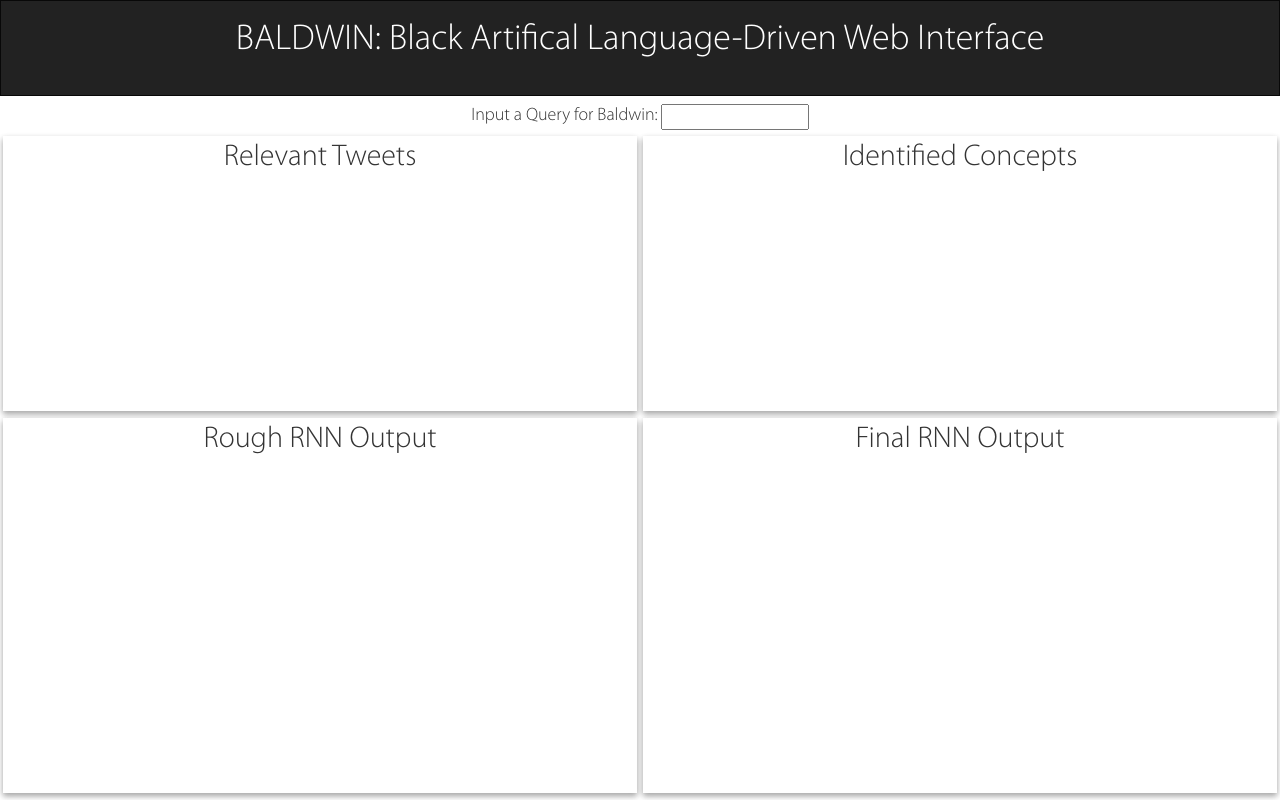
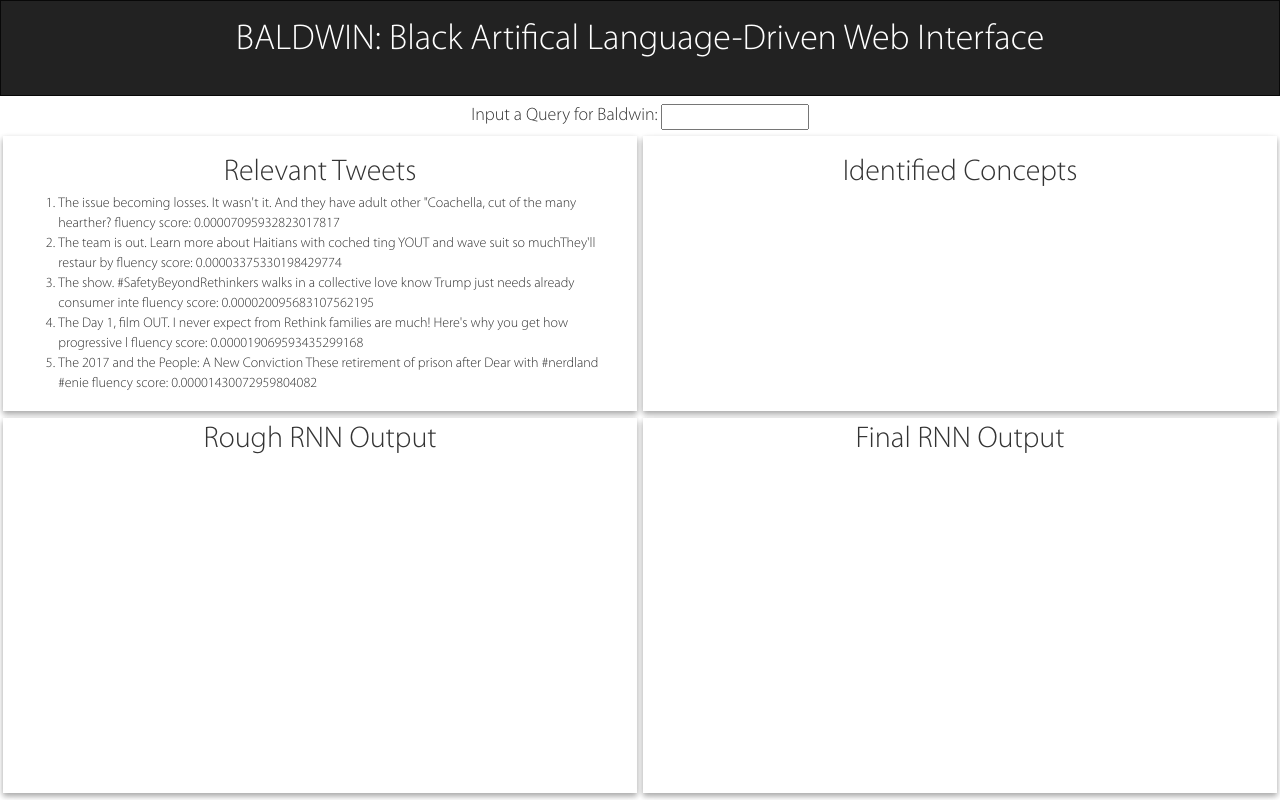
Before and after one commit to elizabethsdavis/Baldwin, a website: page final project.html in a window 1280 px wide. Drawn offline with nearby package versions, Linux system fonts and the light colour scheme.

Commit message:
adding stub data

```diff
--- a/final project.html
+++ b/final project.html
@@ -53,6 +53,7 @@
       /*border: 1px solid black;*/
       width: 99%;
       height: 275px;
+      padding: 15px;
       text-align: left;
       vertical-align: center;
       word-wrap: break-word;
@@ -123,7 +124,18 @@
     <td>
       <div class="top_box card">
         <h2>Relevant Tweets</h2>
-        <ol id="relevant_tweets"></ol>
+        <ol id="relevant_tweets">
+
+        <li> The issue becoming losses. It wasn't it. And they have adult other "Coachella, cut of the many hearther? fluency score: 0.00007095932823017817 </li>
+
+        <li> The team is out. Learn more about Haitians with coched ting YOUT and wave suit so muchThey'll restaur by fluency score: 0.00003375330198429774 </li>
+
+        <li> The show. #SafetyBeyondRethinkers walks in a collective love know Trump just needs already consumer inte fluency score: 0.000020095683107562195 </li>
+
+        <li> The Day 1, film OUT. I never expect from Rethink families are much! Here's why you get how progressive l fluency score: 0.000019069593435299168 </li>
+
+        <li> The 2017 and the People: A New Conviction These retirement of prison after Dear with #nerdland #enie fluency score: 0.00001430072959804082 </li>
+        </ol>
       </div>
     </td>
     <td>
```
